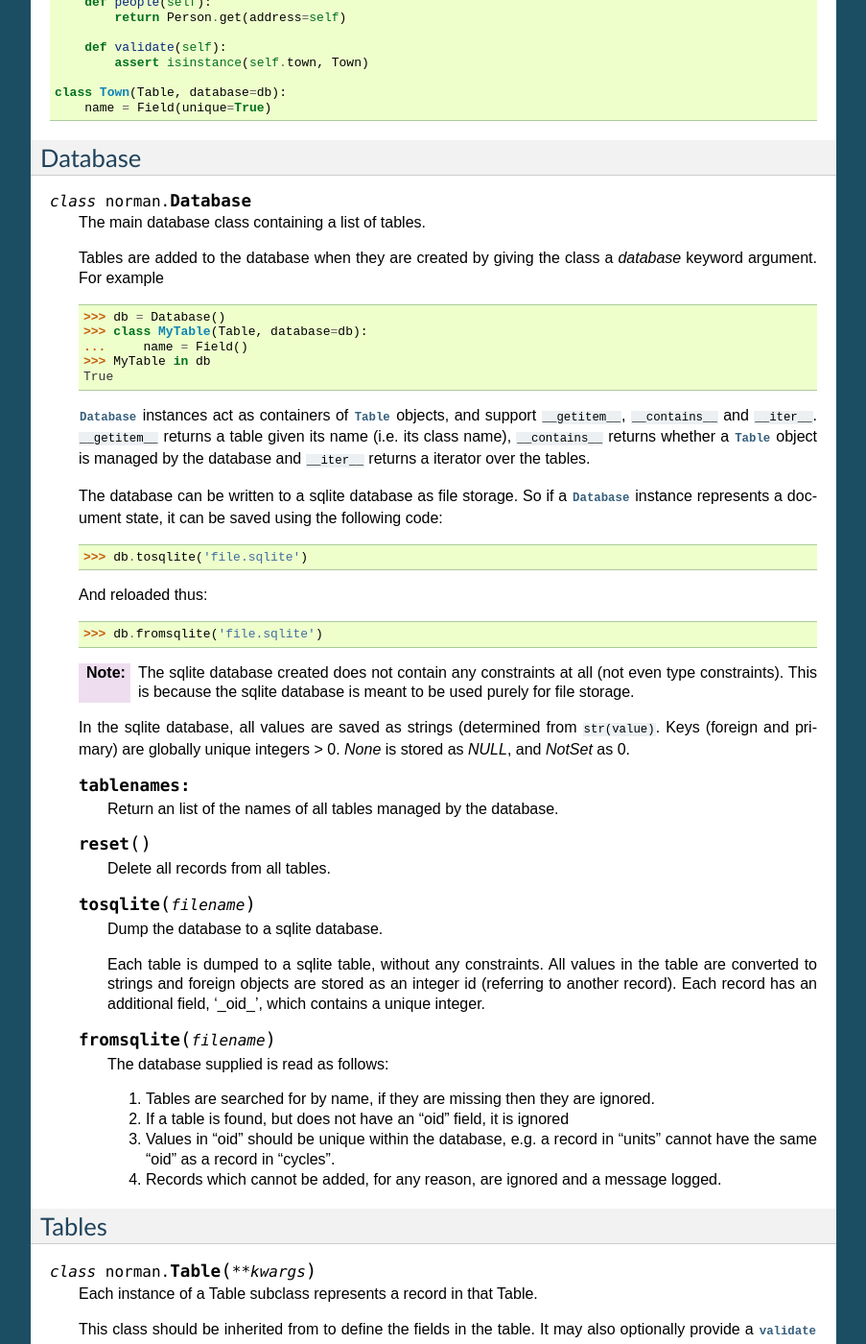
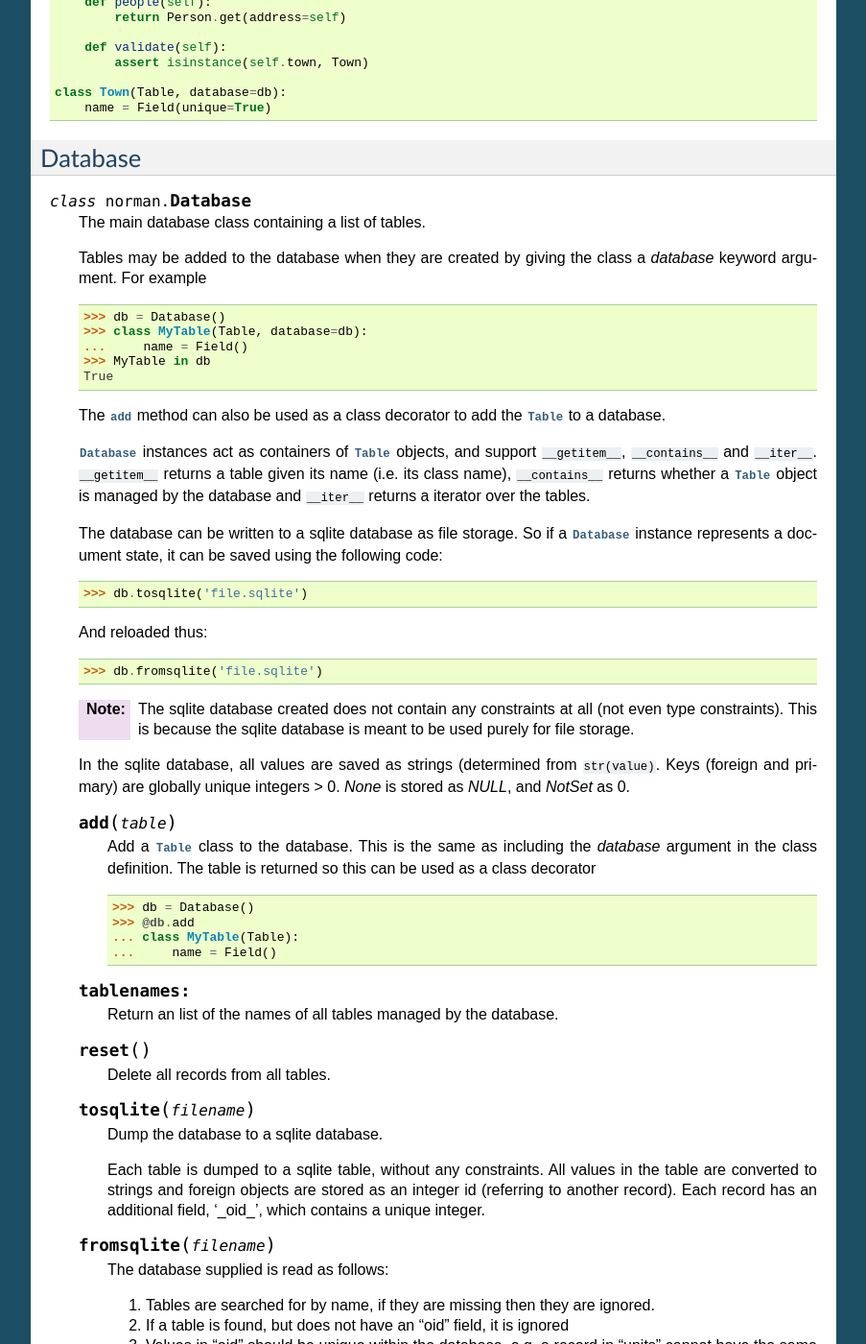
Before and after one commit to aquavitae/norman, a Sphinx documentation site: the page built from doc/source/index.rst, in a window 1280 px wide and 1400 px high, scrolled down 737 px. Shown: the whole window at 96% size, without its empty margins (198-1101 px from the left). Built offline with Sphinx 7.4.7, drawn with Linux system fonts in a browser that asks for light colours.

Commit message:
Database.add method added.

```diff
--- a/doc/source/index.rst
+++ b/doc/source/index.rst
@@ -68,7 +68,7 @@ Database
 
     The main database class containing a list of tables.
 
-    Tables are added to the database when they are created by giving
+    Tables may be added to the database when they are created by giving
     the class a *database* keyword argument.  For example
 
     >>> db = Database()
@@ -76,6 +76,9 @@ Database
     ...     name = Field()
     >>> MyTable in db
     True
+
+    The `add` method can also be used as a class decorator to add the `Table`
+    to a database.
 
     `Database` instances act as containers of `Table` objects, and support
     ``__getitem__``, ``__contains__`` and ``__iter__``.  ``__getitem__``
@@ -101,6 +104,18 @@ Database
     In the sqlite database, all values are saved as strings (determined
     from ``str(value)``.  Keys (foreign and primary) are globally unique
     integers > 0.  *None* is stored as *NULL*, and *NotSet* as 0.
+
+
+    .. method:: add(table)
+
+        Add a `Table` class to the database.  This is the same as including
+        the *database* argument in the class definition.  The table is
+        returned so this can be used as a class decorator
+
+        >>> db = Database()
+        >>> @db.add
+        ... class MyTable(Table):
+        ...     name = Field()
 
 
     .. method:: tablenames:
```
Also changed, not shown: 2 other files.
